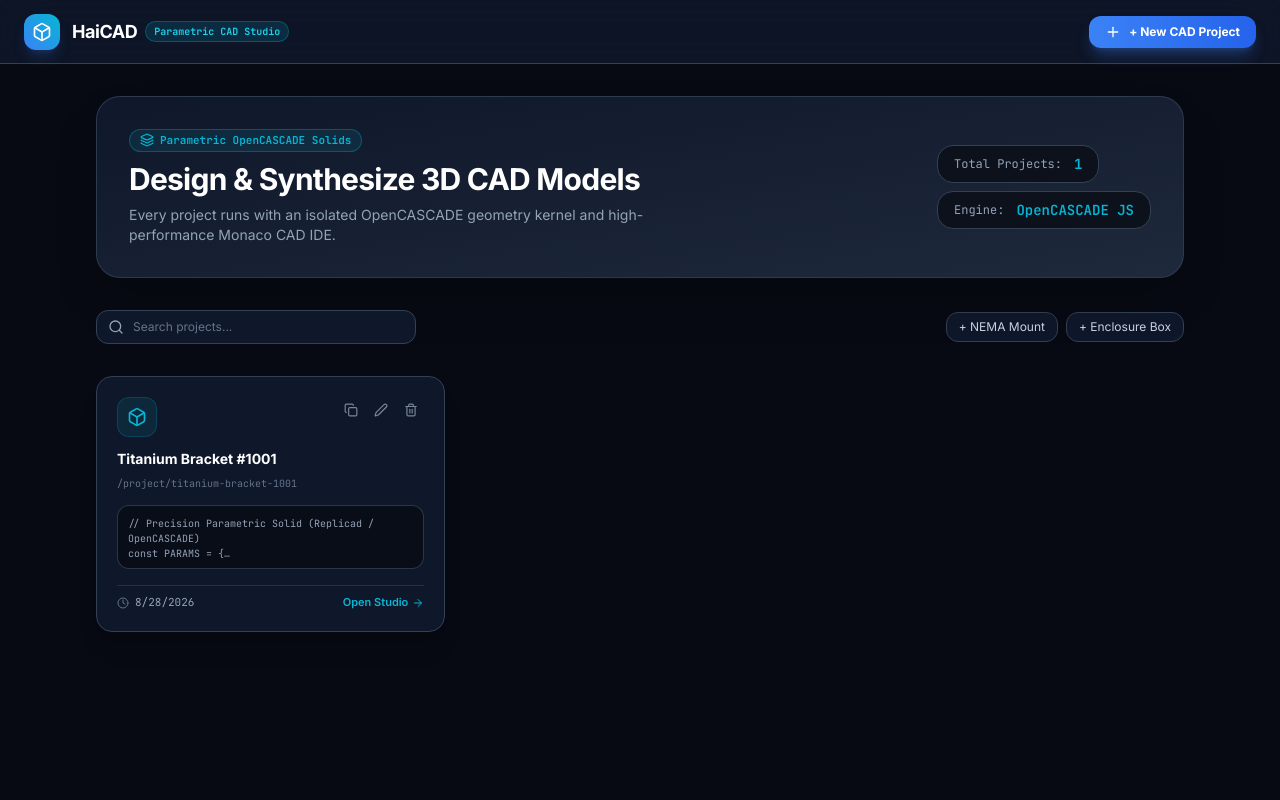
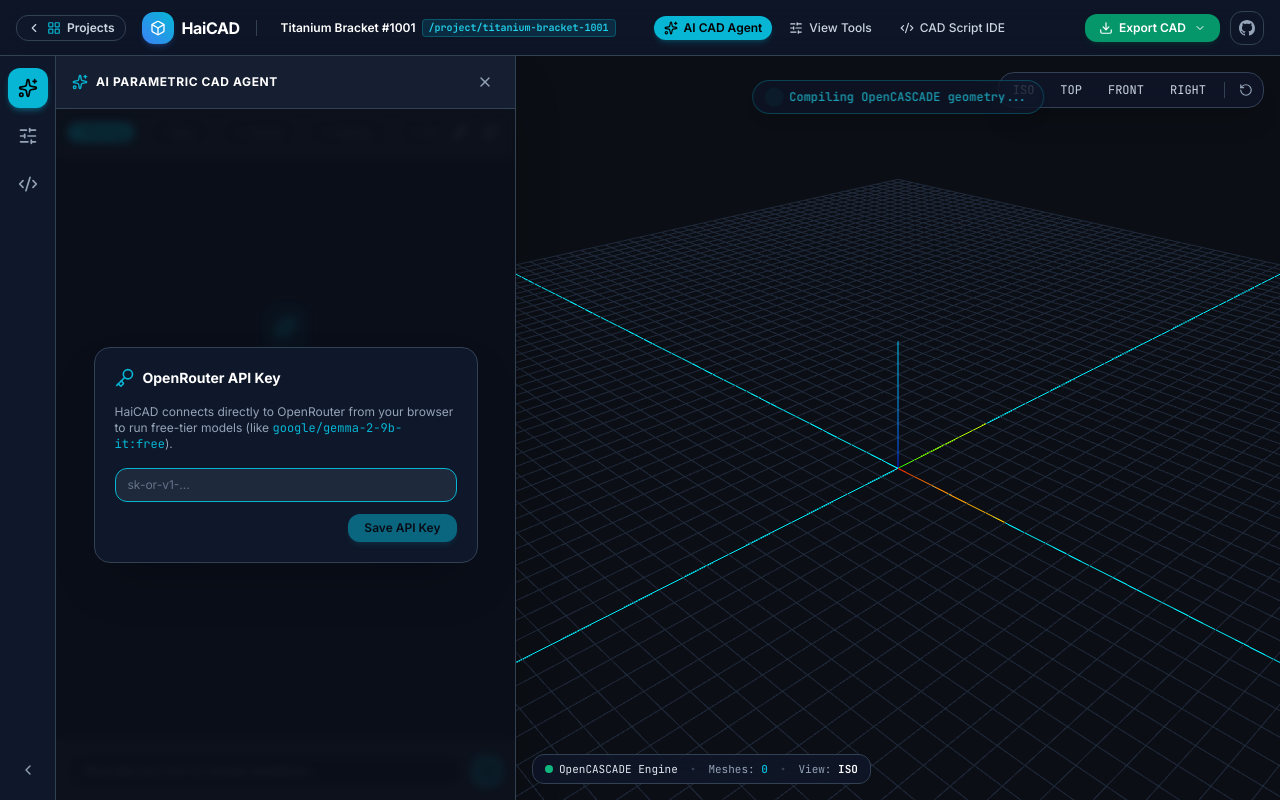
Before and after one commit to CreatorPoints/HaiCAD, a React (Vite) app: page / in a window 1280 px wide. Built offline with nearby package versions, Linux system fonts and the light colour scheme.

Commit message:
feat: default to CAD Studio workspace with AI Chat open on landing

```diff
--- a/src/App.tsx
+++ b/src/App.tsx
@@ -22,23 +22,45 @@
 }
 
 export const App: React.FC = () => {
-  // Multi-Project Router State
-  const [projects, setProjects] = useState<CADProject[]>(() => loadAllProjects());
-  const [currentProjectId, setCurrentProjectId] = useState<string | null>(() => getProjectIdFromPath());
+  // Multi-Project State
+  const [projects, setProjects] = useState<CADProject[]>(() => {
+    const loaded = loadAllProjects();
+    if (loaded.length === 0) {
+      const initial = createProject('HaiCAD Workspace');
+      return [initial];
+    }
+    return loaded;
+  });
+
+  const [currentProjectId, setCurrentProjectId] = useState<string>(() => {
+    const fromPath = getProjectIdFromPath();
+    if (fromPath) return fromPath;
+    const all = loadAllProjects();
+    return all.length > 0 ? all[0].id : 'default-workspace';
+  });
+
+  const [viewMode, setViewMode] = useState<'workspace' | 'dashboard'>(() => {
+    // If URL is explicitly root '/' and has no project in path, but user visits, default to workspace so AI chat is immediately accessible
+    return 'workspace';
+  });
 
   // Listen to browser Back/Forward buttons
   useEffect(() => {
     const handlePopState = () => {
-      setCurrentProjectId(getProjectIdFromPath());
+      const fromPath = getProjectIdFromPath();
+      if (fromPath) {
+        setCurrentProjectId(fromPath);
+        setViewMode('workspace');
+      } else {
+        setViewMode('dashboard');
+      }
     };
     window.addEventListener('popstate', handlePopState);
     return () => window.removeEventListener('popstate', handlePopState);
   }, []);
 
   // Current Active Project
-  const currentProject = currentProjectId
-    ? projects.find((p) => p.id === currentProjectId) || null
-    : null;
+  const currentProject = projects.find((p) => p.id === currentProjectId) || projects[0];
 
   // CAD Script & Geometry State
   const [code, setCode] = useState<string>(() => currentProject?.code || DEFAULT_PROJECT_CODE);
@@ -62,7 +84,7 @@
     }
   }, [aiCad.meshes]);
 
-  // Left Sidebar State (Defaults to 'ai_chat' open)
+  // Left Sidebar State (Defaults to 'ai_chat' OPEN)
   const [activeSidebarTab, setActiveSidebarTab] = useState<SidebarTab | null>('ai_chat');
 
   // Viewport Display Settings
@@ -116,17 +138,19 @@
         meshCount: meshes.length,
       });
     }
-  }, [code, meshes.length, currentProjectId]);
+  }, [code, meshes.length, currentProjectId, currentProject]);
 
   // Navigation Handlers
   const handleOpenProject = (id: string) => {
     window.history.pushState({}, '', `/project/${id}`);
     setCurrentProjectId(id);
+    setViewMode('workspace');
+    setActiveSidebarTab('ai_chat');
   };
 
   const handleGoToDashboard = () => {
     window.history.pushState({}, '', '/');
-    setCurrentProjectId(null);
+    setViewMode('dashboard');
     setProjects(loadAllProjects());
   };
 
@@ -140,8 +164,8 @@
   const handleDeleteProject = (id: string) => {
     const updated = deleteProject(id);
     setProjects(updated);
-    if (currentProjectId === id) {
-      handleGoToDashboard();
+    if (currentProjectId === id && updated.length > 0) {
+      handleOpenProject(updated[0].id);
     }
   };
 
@@ -174,8 +198,8 @@
     }
   };
 
-  // IF ON ROOT DASHBOARD (/ or index.html)
-  if (!currentProjectId) {
+  // DASHBOARD VIEW
+  if (viewMode === 'dashboard') {
     return (
       <ProjectDashboard
         projects={projects}
@@ -187,12 +211,15 @@
     );
   }
 
-  // IF INSIDE A PROJECT WORKSPACE (/project/:id)
+  // WORKSPACE VIEW (AI Chat Area open by default on the left)
   return (
     <div className="flex flex-col w-screen h-screen bg-[#070a12] text-slate-100 overflow-hidden select-none font-sans">
       {/* 1. Header Bar */}
       <HeaderNavbar
-        onOpenTab={(tab) => setActiveSidebarTab(tab)}
+        onOpenTab={(tab) => {
+          setActiveSidebarTab(tab);
+          setViewMode('workspace');
+        }}
         activeTab={activeSidebarTab}
         onExport={handleExport}
         isExporting={isExporting}
@@ -204,7 +231,7 @@
 
       {/* 2. Main Studio Workspace */}
       <div className="flex-1 flex w-full h-[calc(100vh-3.5rem)] overflow-hidden relative">
-        {/* Left Activity Bar + Collapsible Drawer */}
+        {/* Left Activity Bar + AI Chat Drawer */}
         <LeftSidebar
           activeTab={activeSidebarTab}
           onSelectTab={setActiveSidebarTab}
```
